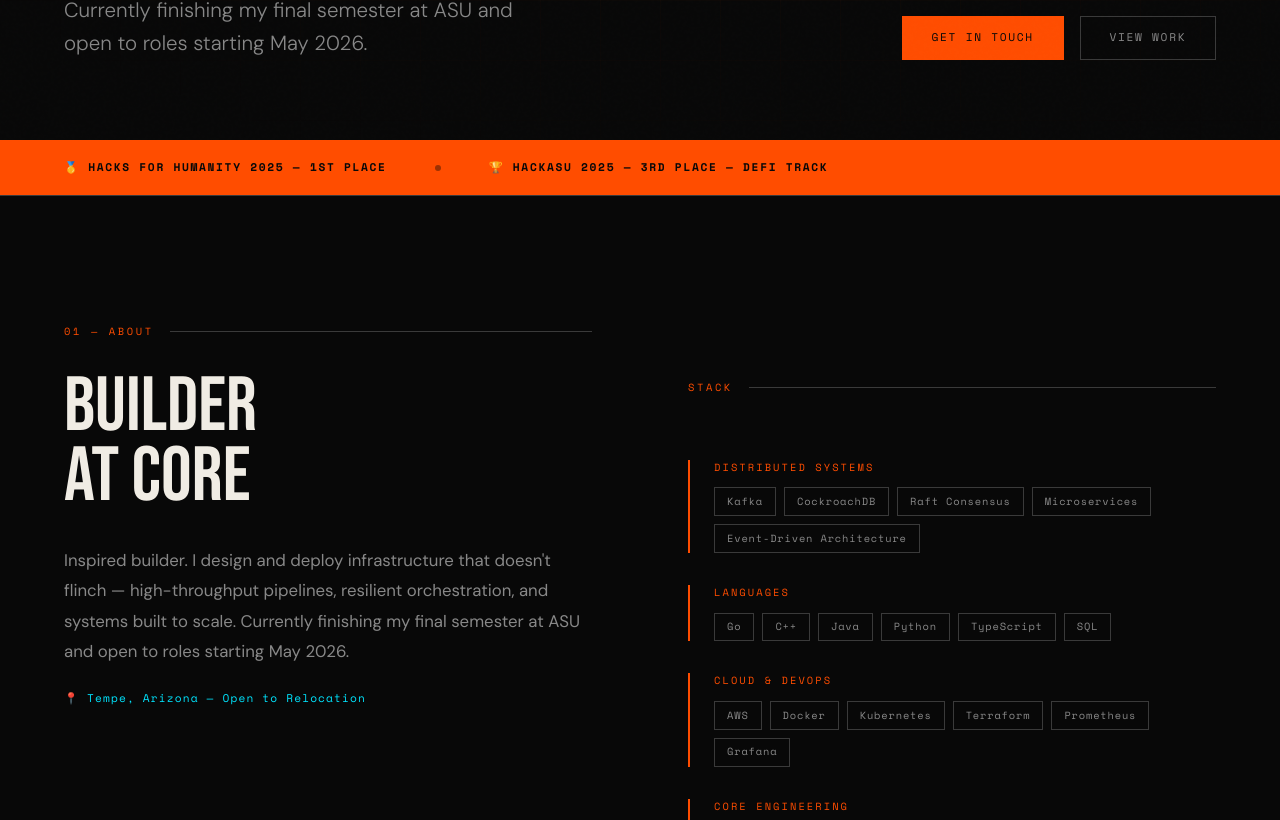
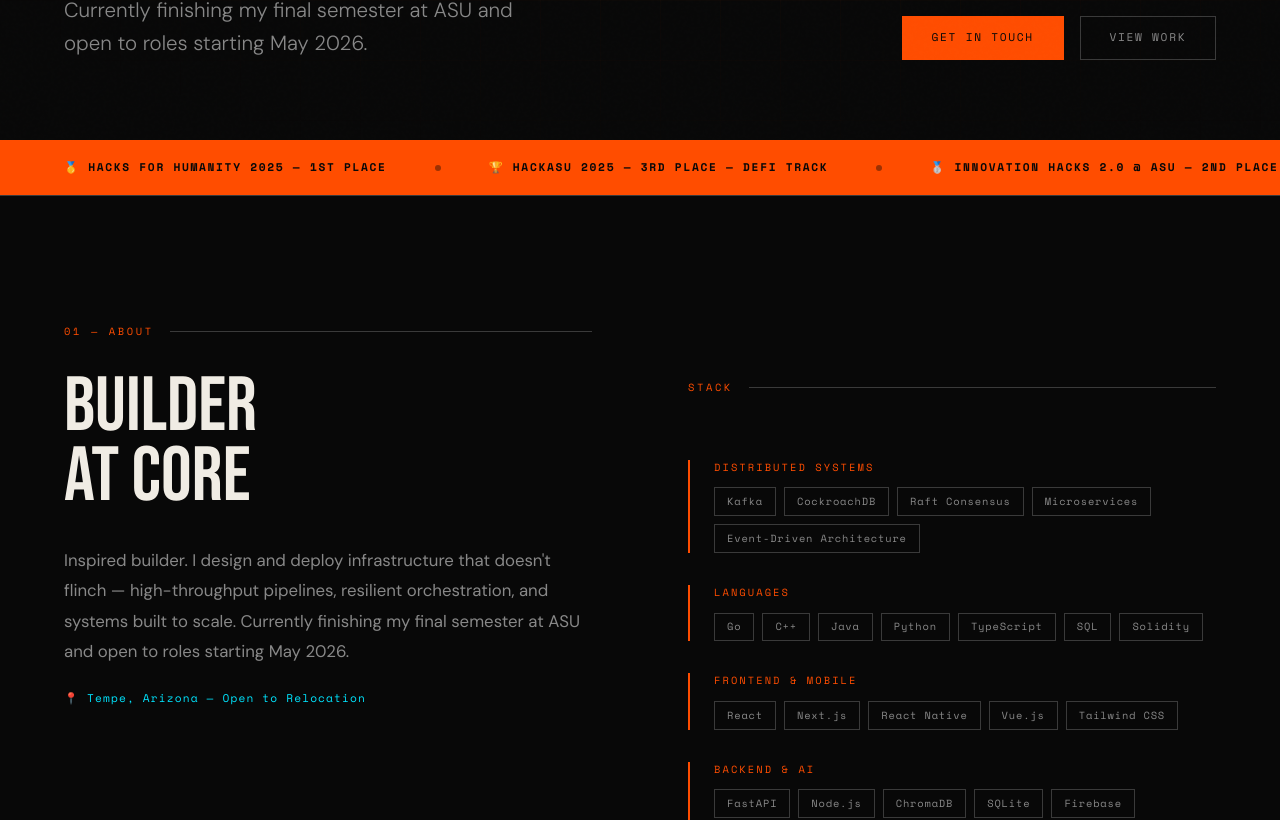
Before and after one commit to akuma496/portfolio, a Next.js app in the folder portfolio/: page / in a window 1280 px wide. Shown: the part 660-1480 px from the top of the page. Built offline with nearby package versions, Linux system fonts and the light colour scheme.

Commit message:
Update portfolio.js
e

```diff
--- a/portfolio/data/portfolio.js
+++ b/portfolio/data/portfolio.js
@@ -7,11 +7,13 @@ export const personal = {
   email: "aditya1151999@gmail.com",
   phone: "+1 (602) 723-1783",
   github: "https://github.com/akuma496",
+  linkedin: "https://www.linkedin.com/in/aditya-kumar15/",
 };
 
 export const awards = [
   { emoji: "🥇", title: "Hacks for Humanity 2025", subtitle: "1st Place" },
   { emoji: "🏆", title: "HackASU 2025", subtitle: "3rd Place — DeFi Track" },
+  { emoji: "🥈", title: "Innovation Hacks 2.0 @ ASU", subtitle: "2nd Place — AntoxRX Track" },
 ];
 
 export const stack = [
@@ -21,7 +23,15 @@ export const stack = [
   },
   {
     category: "Languages",
-    tags: ["Go", "C++", "Java", "Python", "TypeScript", "SQL"],
+    tags: ["Go", "C++", "Java", "Python", "TypeScript", "SQL", "Solidity"],
+  },
+  {
+    category: "Frontend & Mobile",
+    tags: ["React", "Next.js", "React Native", "Vue.js", "Tailwind CSS"],
+  },
+  {
+    category: "Backend & AI",
+    tags: ["FastAPI", "Node.js", "ChromaDB", "SQLite", "Firebase", "Claude API"],
   },
   {
     category: "Cloud & DevOps",
@@ -87,26 +97,44 @@ export const projects = [
     ],
     stack: ["React", "Node.js", "Claude 3.5", "Python", "Solidity"],
     date: "Nov 2025",
-    github: "https://github.com/akuma496",
+    github: "https://github.com/Dhyan118/EVO",
     live: null,
     badge: "🏆 3rd Place",
   },
-  //
-  //{
-  //  id: "dementia-app",
-  //  num: "04",
-  //  title: "Dementia Care Mobile Application",
-  //  description:
-  //    "Faculty capstone project — a mobile application designed to support dementia patients with memory, daily routines, and caregiver communication. Built with a focus on accessibility and compassionate UX.",
-  //  highlights: [
-  //    "Faculty-sponsored capstone project addressing real-world healthcare accessibility",
-  //    "Designed for dementia patients — prioritizing simplicity, large UI elements, and low cognitive load",
-  //    "Caregiver dashboard for monitoring patient activity and sending reminders",
-  //  ],
-  //  stack: ["React Native", "Node.js", "Firebase"],
-  //  date: "2025 – 2026",
-  //  github: null, // ← add when public
-  // live: null,
-  //  badge: "In Progress",
-  //},
+  {
+    id: "rxrefactor",
+    num: "04",
+    title: "RxRefactor — Drug Policy Intelligence Platform",
+    description:
+      "Full-stack RAG system built in 48 hours at Innovation Hacks 2.0. Won 2nd place in the AntoxRX track by replacing hours of manual payer PDF research with instant, sourced, plain-English answers for pharmaceutical market access analysts.",
+    highlights: [
+      "Won 2nd Place — AntoxRX Track, Innovation Hacks 2.0 @ ASU",
+      "Indexed 2,296 vector chunks across 55 policies and 15 specialty drugs in ChromaDB",
+      "FastAPI backend scrapes real payer portals (BCBS, Cigna, UHC) and parses PDFs via PyMuPDF",
+      "Next.js frontend with side-by-side comparison tables, policy change tracking, and neural TTS readback",
+      "Claude powers the RAG layer for plain-English Q&A with sourced answers",
+    ],
+    stack: ["FastAPI", "ChromaDB", "Next.js", "Claude", "PyMuPDF", "SQLite", "Python"],
+    date: "Apr 2026",
+    github: "https://github.com/RushadW/FourBytes-RxRefactor",
+    live: "https://anton-rx-frontend-770871054693.us-central1.run.app",
+    badge: "🥈 2nd Place",
+  },
+  {
+    id: "dementia-app",
+    num: "05",
+    title: "Dementia Care Mobile Application",
+    description:
+      "Faculty capstone project — a mobile application designed to support dementia patients with memory, daily routines, and caregiver communication. Built with a focus on accessibility and compassionate UX.",
+    highlights: [
+      "Faculty-sponsored capstone project addressing real-world healthcare accessibility",
+      "Designed for dementia patients — prioritizing simplicity, large UI elements, and low cognitive load",
+      "Caregiver dashboard for monitoring patient activity and sending reminders",
+    ],
+    stack: ["React Native", "Node.js", "Firebase"],
+    date: "2025 – 2026",
+    github: null,
+    live: null,
+    badge: null,
+  },
 ];
```
